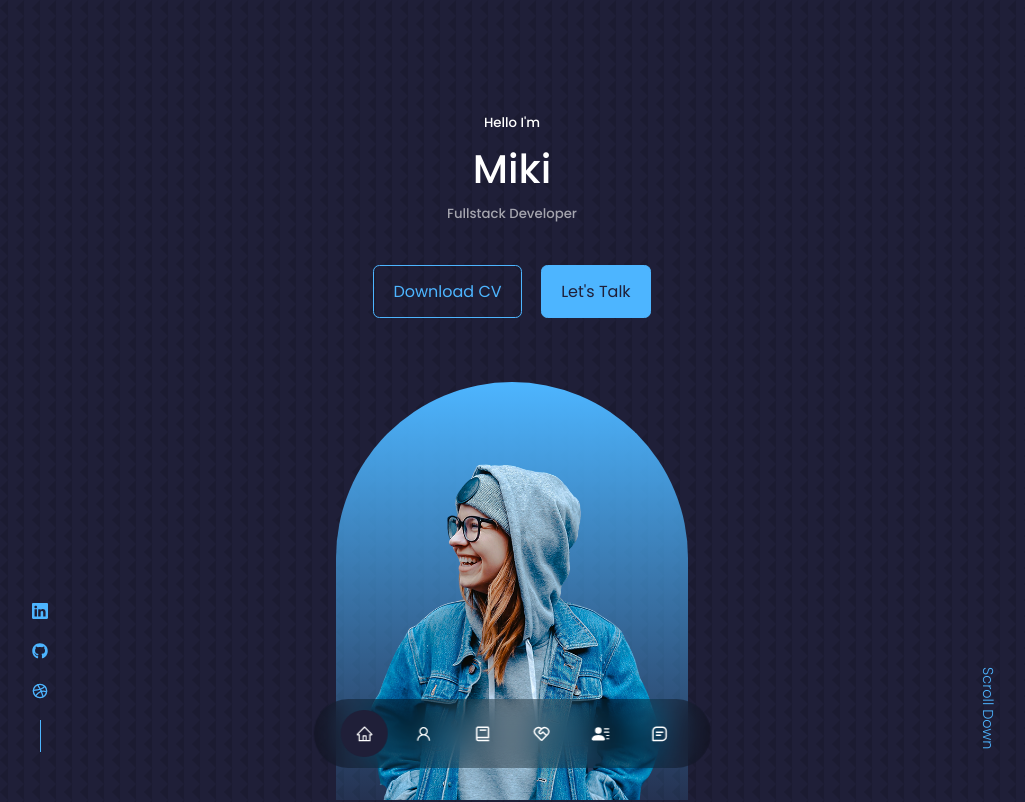
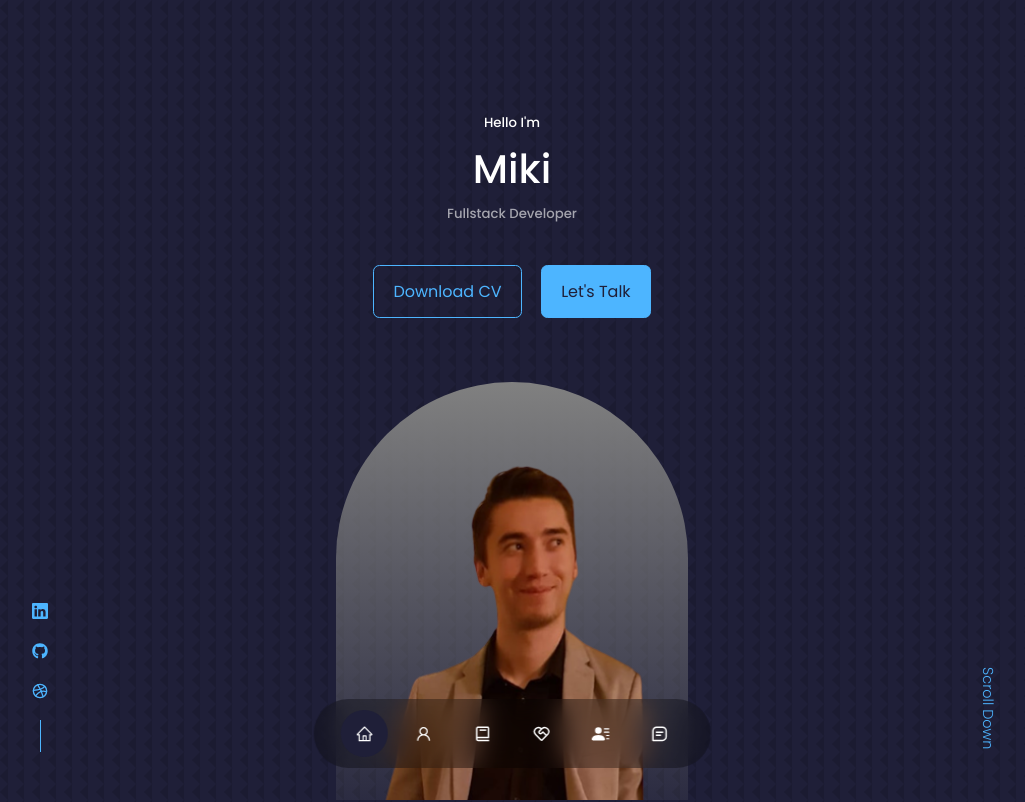
Before and after one commit to MiroslavPejic/miki-cv, a React (Create React App) app: page / in a window 1280 px wide. Shown: the top 802 px of the page, without its empty margins (128-1153 px from the left). Built offline with nearby package versions, Linux system fonts and the light colour scheme.

Commit message:
Added in own images for header and about me sections

```diff
--- a/src/Components/About/About.js
+++ b/src/Components/About/About.js
@@ -1,7 +1,7 @@
 import React from 'react';
 import './About.css'
 
-import ME from '../../assets/me-about.jpg';
+import ME from '../../assets/Cyprus_pic.jpg';
 
 import {FaAward} from 'react-icons/fa';
 import {FiUsers} from 'react-icons/fi';
--- a/src/Components/Header/Header.css
+++ b/src/Components/Header/Header.css
@@ -38,7 +38,7 @@
 
 /* ==== IMAGE ==== */
 .me__image {
-    background: linear-gradient(var(--color-primary), transparent);
+    background: linear-gradient(grey, transparent);
     width: 22rem;
     height: 30rem;
     position: absolute;
--- a/src/Components/Header/Header.js
+++ b/src/Components/Header/Header.js
@@ -2,7 +2,7 @@
 import './Header.css'
 
 import { HeaderButtons } from './HeaderButtons.js';
-import ME from '../../assets/me.png';
+import ME from '../../assets/portrait_suit.png';
 
 import { HeaderSocials } from './HeaderSocials.js';
 
```
Also changed, not shown: src/assets/Cyprus_pic.jpg (added), src/assets/portrait_suit.png (added).
